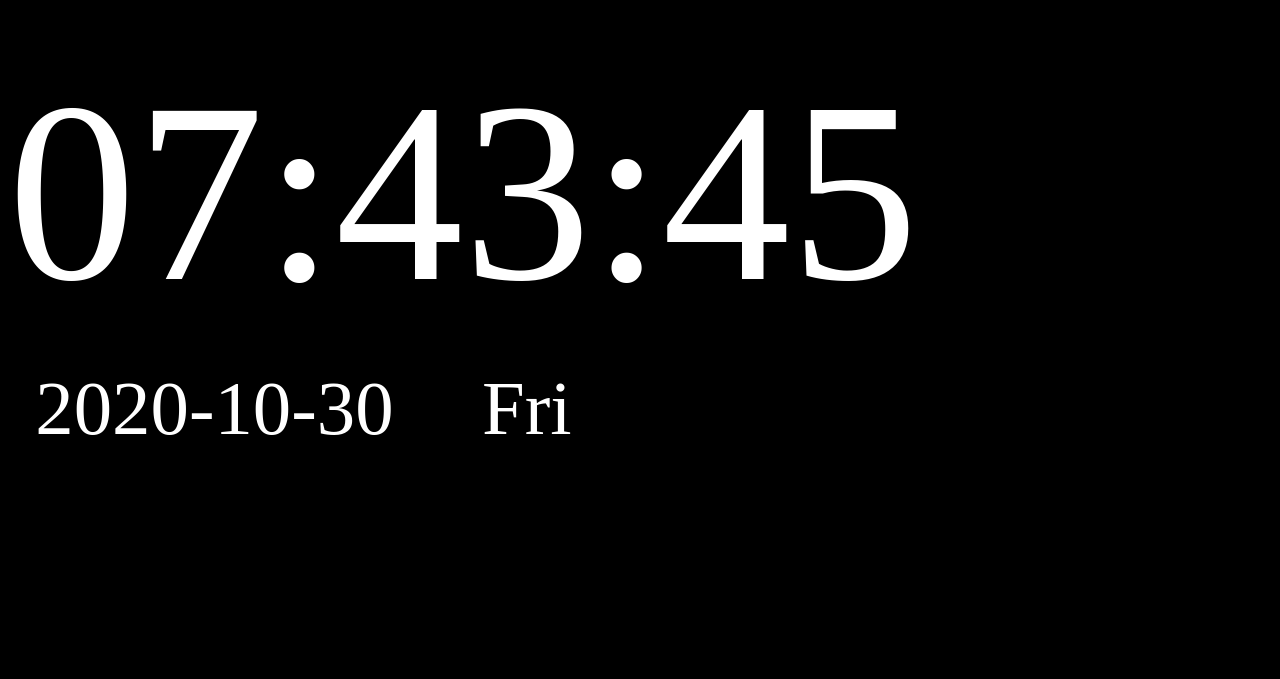
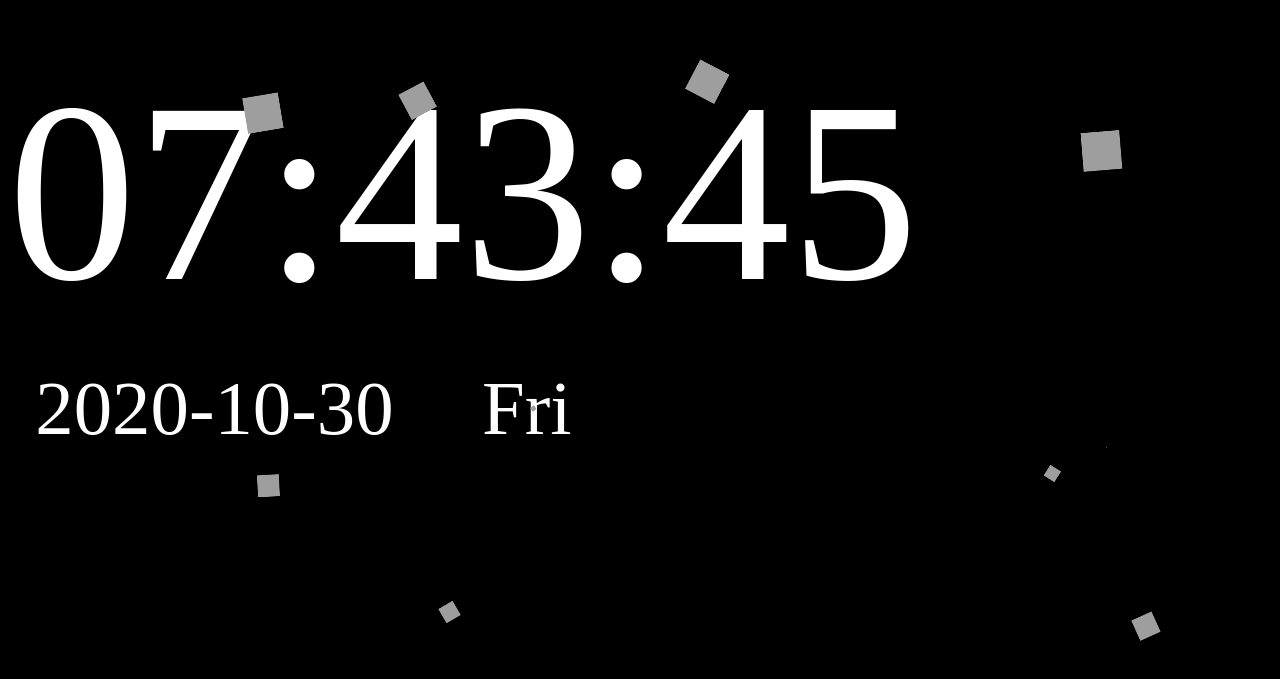
Before and after one commit to JabinPeng/JabinPeng.github.io, a plain HTML site: page index.html in a window 1280 px wide. Shown: the part 113-792 px from the top of the page. Drawn offline with Linux system fonts and the light colour scheme.

Commit message:
:sparkles:增加樱花效果

```diff
--- a/index.html
+++ b/index.html
@@ -102,7 +102,7 @@
 	<img class='prompted' id='prompted' src="./prompted.png" alt="" onclick='closePrompted()' draggable="false">
 
 </body>
-
+<script src="./sakura.js"></script>
 <script>
 	var time = new Date()
 	var timeDiv = document.getElementById('timeDiv')
--- /dev/null
+++ b/sakura.js
@@ -0,0 +1,160 @@
+var stop, staticx;
+			var img = new Image();
+			img.src = "http://lijiaw.com/assets/image/sakura.png"; //樱花效果图路径
+
+			function Sakura(x, y, s, r, fn) {
+				this.x = x;
+				this.y = y;
+				this.s = s;
+				this.r = r;
+				this.fn = fn;
+			}
+
+			Sakura.prototype.draw = function(cxt) {
+				cxt.save();
+				var xc = 40 * this.s / 4;
+				cxt.translate(this.x, this.y);
+				cxt.rotate(this.r);
+				cxt.drawImage(img, 0, 0, 40 * this.s, 40 * this.s)
+				cxt.restore();
+			}
+
+			Sakura.prototype.update = function() {
+				this.x = this.fn.x(this.x, this.y);
+				this.y = this.fn.y(this.y, this.y);
+				this.r = this.fn.r(this.r);
+				if(this.x > window.innerWidth ||
+					this.x < 0 ||
+					this.y > window.innerHeight ||
+					this.y < 0
+				) {
+					this.r = getRandom('fnr');
+					if(Math.random() > 0.4) {
+						this.x = getRandom('x');
+						this.y = 0;
+						this.s = getRandom('s');
+						this.r = getRandom('r');
+					} else {
+						this.x = window.innerWidth;
+						this.y = getRandom('y');
+						this.s = getRandom('s');
+						this.r = getRandom('r');
+					}
+				}
+			}
+
+			SakuraList = function() {
+				this.list = [];
+			}
+			SakuraList.prototype.push = function(sakura) {
+				this.list.push(sakura);
+			}
+			SakuraList.prototype.update = function() {
+				for(var i = 0, len = this.list.length; i < len; i++) {
+					this.list[i].update();
+				}
+			}
+			SakuraList.prototype.draw = function(cxt) {
+				for(var i = 0, len = this.list.length; i < len; i++) {
+					this.list[i].draw(cxt);
+				}
+			}
+			SakuraList.prototype.get = function(i) {
+				return this.list[i];
+			}
+			SakuraList.prototype.size = function() {
+				return this.list.length;
+			}
+
+			function getRandom(option) {
+				var ret, random;
+				switch(option) {
+					case 'x':
+						ret = Math.random() * window.innerWidth;
+						break;
+					case 'y':
+						ret = Math.random() * window.innerHeight;
+						break;
+					case 's':
+						ret = Math.random();
+						break;
+					case 'r':
+						ret = Math.random() * 6;
+						break;
+					case 'fnx':
+						random = -0.5 + Math.random() * 1;
+						ret = function(x, y) {
+							return x + 0.5 * random - 1.7;
+						};
+						break;
+					case 'fny':
+						random = 1.5 + Math.random() * 0.7
+						ret = function(x, y) {
+							return y + random;
+						};
+						break;
+					case 'fnr':
+						random = Math.random() * 0.03;
+						ret = function(r) {
+							return r + random;
+						};
+						break;
+				}
+				return ret;
+			}
+
+			function startSakura() {
+
+				requestAnimationFrame = window.requestAnimationFrame ||
+					window.mozRequestAnimationFrame ||
+					window.webkitRequestAnimationFrame ||
+					window.msRequestAnimationFrame ||
+					window.oRequestAnimationFrame;
+				var canvas = document.createElement('canvas'),
+					cxt;
+				staticx = true;
+				canvas.height = window.innerHeight;
+				canvas.width = window.innerWidth;
+				canvas.setAttribute('style', 'position: fixed;left: 0;top: 0;pointer-events: none;');
+				canvas.setAttribute('id', 'canvas_sakura');
+				document.getElementsByTagName('body')[0].appendChild(canvas);
+				cxt = canvas.getContext('2d');
+				var sakuraList = new SakuraList();
+				for(var i = 0; i < 10; i++) {
+					var sakura, randomX, randomY, randomS, randomR, randomFnx, randomFny;
+					randomX = getRandom('x');
+					randomY = getRandom('y');
+					randomR = getRandom('r');
+					randomS = getRandom('s');
+					randomFnx = getRandom('fnx');
+					randomFny = getRandom('fny');
+					randomFnR = getRandom('fnr');
+					sakura = new Sakura(randomX, randomY, randomS, randomR, {
+						x: randomFnx,
+						y: randomFny,
+						r: randomFnR
+					});
+					sakura.draw(cxt);
+					sakuraList.push(sakura);
+				}
+				stop = requestAnimationFrame(function() {
+					cxt.clearRect(0, 0, canvas.width, canvas.height);
+					sakuraList.update();
+					sakuraList.draw(cxt);
+					stop = requestAnimationFrame(arguments.callee);
+				})
+			}
+			img.onload = function() {
+				startSakura();
+			}
+
+			function stopp() {
+				if(staticx) {
+					var child = document.getElementById("canvas_sakura");
+					child.parentNode.removeChild(child);
+					window.cancelAnimationFrame(stop);
+					staticx = false;
+				} else {
+					startSakura();
+				}
+			}
```
